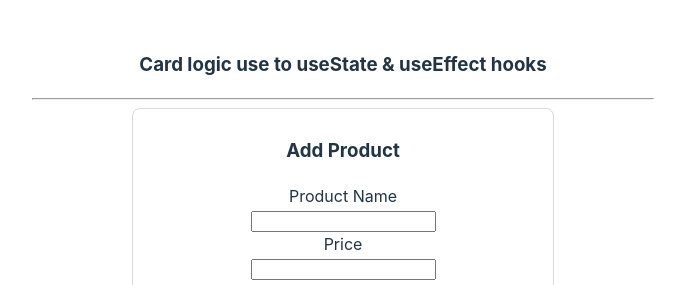
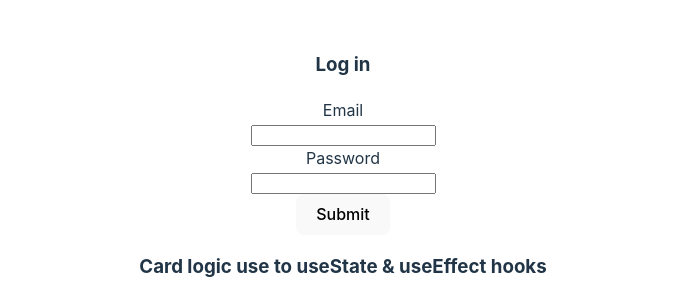
Before and after one commit to tajulkhan/React-js, a React (Vite) app: page / in a window 1280 px wide. Shown: the top 285 px of the page, without its empty margins (297-982 px from the left). Built offline with nearby package versions, Linux system fonts and the light colour scheme; no server answers.

Commit message:
Hooks practice

```diff
--- a/src/App.css
+++ b/src/App.css
@@ -102,3 +102,7 @@
   width: 400px;
   margin: 0 auto 20px;
 }
+.error{
+  color: red;
+  font-size: 14px;
+}
--- a/src/App.jsx
+++ b/src/App.jsx
@@ -8,9 +8,11 @@ import UseEffectExample from "./components/effect/useEffectExample";
 import GitHubUser from "./components/effect/GitHubUser";
 import Timer from "./components/effect/timer.jsx";
 import Home from "./components/home/home.jsx";
+import Login from "./components/login/login.jsx";
 function App() {
   return (
     <>
+     <Login/>
       <h3>Card logic use to useState & useEffect hooks</h3>
       <hr />
       <Home/>
--- /dev/null
+++ b/src/components/login/login.jsx
@@ -0,0 +1,53 @@
+import { useEffect, useRef, useState } from "react";
+export default function Login() {
+  const refEmail = useRef(null);
+  const refPassword = useRef(null);
+  const [error, setError] = useState("");
+  const [loading, setLoading] = useState(true);
+  useEffect(() => {
+    console.log(refEmail, refPassword);
+  });
+  const handleSubmit = (e) => {
+    e.preventDefault();
+
+    const emailAdd = refEmail.current.value;
+    const passwordAdd = refPassword.current.value;
+    setError("");
+    if (!emailAdd) {
+      setError("Email is required.");
+      return;
+    }
+    if (!/\S+@\S+\.\S+/.test(emailAdd)) {
+      setError("Please enter a valid email address.");
+      return;
+    }
+    if (!passwordAdd) {
+      setError("Password is required.");
+      return;
+    }
+    setLoading(false);
+    console.log("Email: ", emailAdd, "Password: ", passwordAdd);
+    refEmail.current.value = "";
+    refPassword.current.value = "";
+  };
+  return (
+    <>
+    <div className="login-card">
+      <h3>Log in</h3>
+      {error && <div className="error">{error}</div>}
+      <form onSubmit={handleSubmit}>
+        <div className="field-row">
+          <label htmlFor="email">Email</label> <br />
+          <input type="email" ref={refEmail} /> <br />
+        </div>
+        <div className="field-row">
+          <label htmlFor="password">Password</label> <br />
+          <input type="password" ref={refPassword} /> <br />
+        </div>
+        <button type="submit">Submit</button>
+      </form>
+    </div>
+    {loading ? (<div></div>) : (<div>Welcome home</div>)}
+    </>
+  );
+}
```
Also changed, not shown: src/data/dataset.js (+7 -0 lines), src/components/context/withContext/contactInformation.jsx (added), src/components/context/withContext/student.jsx (added), src/components/context/withContext/studentDetail.jsx (added).
